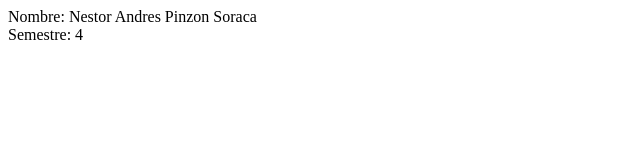
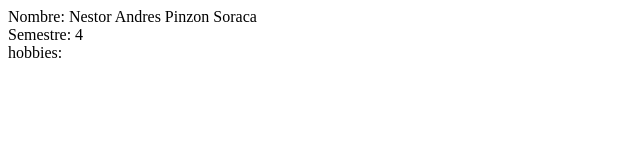
Before and after one commit to naps0572/taller_1, a plain HTML site: page index.html in a window 1280 px wide. Shown: the full height of the page, 0-640 px from the left. Drawn offline with Linux system fonts and the light colour scheme.

Commit message:
hobbies 0

```diff
--- a/index.html
+++ b/index.html
@@ -8,6 +8,7 @@
 <body>
     <div>Nombre: Nestor Andres Pinzon Soraca</div>
     <div>Semestre: 4</div>
+    <div>hobbies:</div>
 
 </body>
 </html>
```
